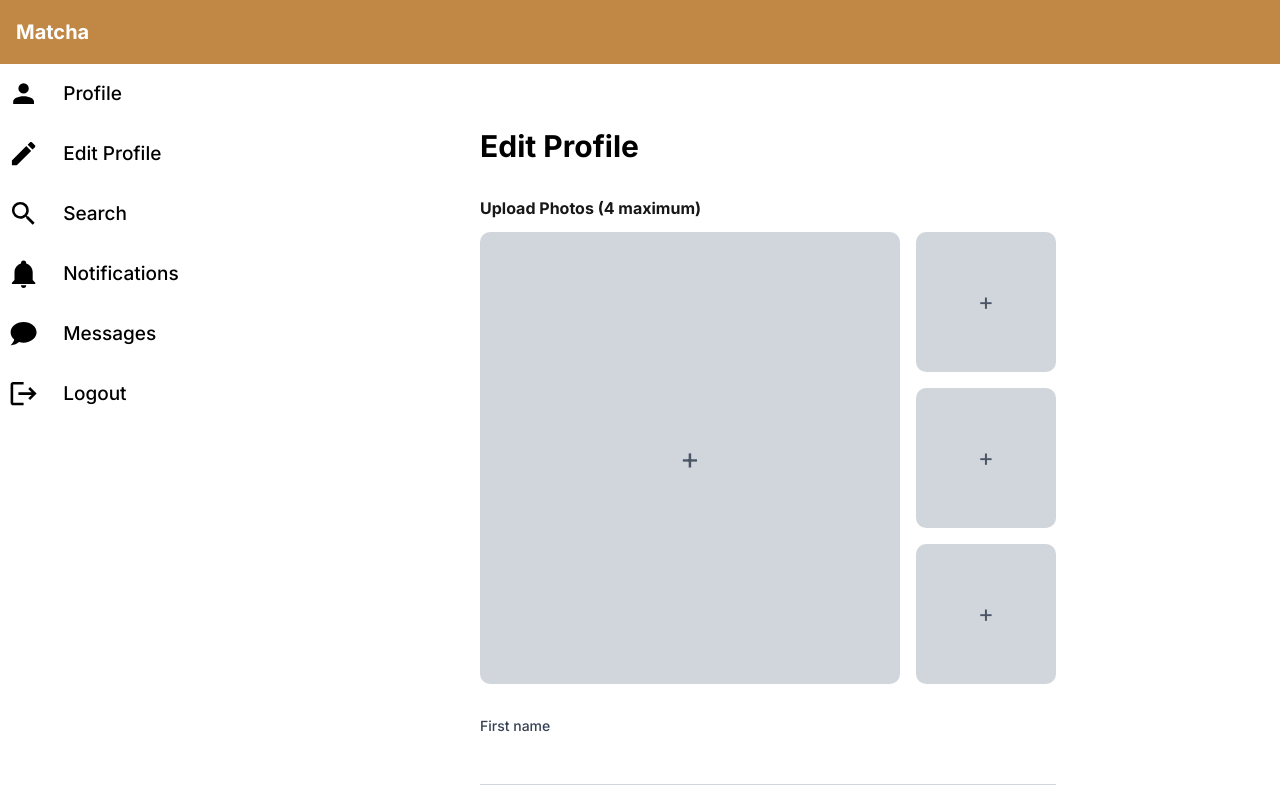
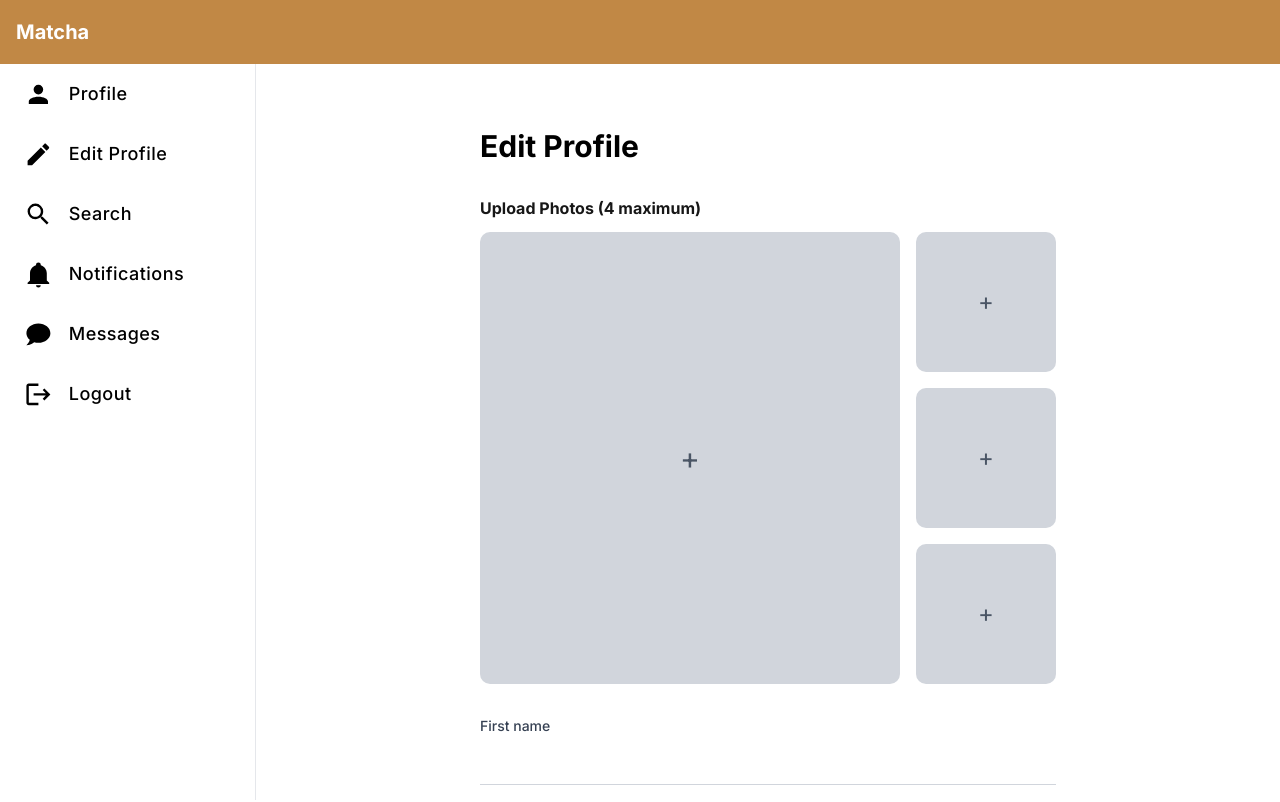
Before and after one commit to 42-matcha-dev/42-matcha, a Next.js app in the folder frontend/: page /profile/edit in a window 1280 px wide. Shown: the top 802 px of the page. Built offline with nearby package versions, Linux system fonts and the light colour scheme; no server answers.

Commit message:
update: navbar style

```diff
--- a/frontend/src/app/components/Navbar.tsx
+++ b/frontend/src/app/components/Navbar.tsx
@@ -66,28 +66,28 @@ const Navbar = ({ className }: Props) => {
     <div className={className}>
       <NavbarButtonElement
         path={mdiAccount}
-        size={1.3}
+        size={1.2}
         title={'Profile'}
         color={'black'}
         onClick={() => router.push('/profile')}
       />
       <NavbarButtonElement
         path={mdiPencil}
-        size={1.3}
+        size={1.2}
         title={'Edit Profile'}
         color={'black'}
         onClick={() => router.push('/profile/edit')}
       />
       <NavbarButtonElement
         path={mdiMagnify}
-        size={1.3}
+        size={1.2}
         title={'Search'}
         color={'black'}
         onClick={() => router.push('/search')}
       />
       <NavbarButtonElement
         path={mdiBell}
-        size={1.3}
+        size={1.2}
         title={'Notifications'}
         color={'black'}
         badgeCount={notificationCount}
@@ -95,7 +95,7 @@ const Navbar = ({ className }: Props) => {
       />
       <NavbarButtonElement
         path={mdiChat}
-        size={1.3}
+        size={1.2}
         title={'Messages'}
         badgeCount={messageCount}
         color={'black'}
@@ -104,7 +104,7 @@ const Navbar = ({ className }: Props) => {
       />
       <NavbarButtonElement
         path={mdiLogout}
-        size={1.3}
+        size={1.2}
         title={'Logout'}
         color={'black'}
         onClick={handleLogout}
--- a/frontend/src/app/components/NavbarButtonElement.tsx
+++ b/frontend/src/app/components/NavbarButtonElement.tsx
@@ -12,8 +12,8 @@ interface NavbarElementProps {
 
 const NavbarButtonElement = ({ path, size, title, color, badgeCount, onClick}: NavbarElementProps) => {
   return (
-    <button className="w-full flex flex-row items-center justify-start hover:bg-blue-300 h-15" onClick={onClick}>
-      <div className="flex items-center gap-2">
+    <button className="w-full flex flex-row items-center justify-start hover:bg-gray-100 cursor-pointer h-15 transition" onClick={onClick}>
+      <div className="flex items-center pl-4">
         <div className="relative p-2">
             <Icon path={path} size={size} color={color} />
             {(badgeCount ?? 0) > 0 && (
@@ -24,7 +24,7 @@ const NavbarButtonElement = ({ path, size, title, color, badgeCount, onClick}: N
               </span>
             )}
         </div>
-        <p className="text-black p-2 text-[19px] font-medium">{title}</p>
+        <p className="text-black p-2 text-lg font-medium tracking-wide">{title}</p>
       </div>
     </button>
   )
--- a/frontend/src/app/layouts/AppLayout.tsx
+++ b/frontend/src/app/layouts/AppLayout.tsx
@@ -14,7 +14,7 @@ export default function AppLayout({ children }: Props) {
     <div className="h-screen flex flex-col relative">
       <Header showMenuButton onMenuClick={() => setMenuOpen(!menuOpen)} />
       <div className="flex">
-        <Navbar className="hidden md:block sticky top-0 h-screen flex flex-col w-64 pt-16" />
+        <Navbar className="hidden md:block sticky top-0 h-screen flex flex-col w-64 pt-16 border-r border-gray-200" />
         <main className="flex-1 pt-16 min-h-screen">{children}</main>
       </div>
       <Navbar
```
